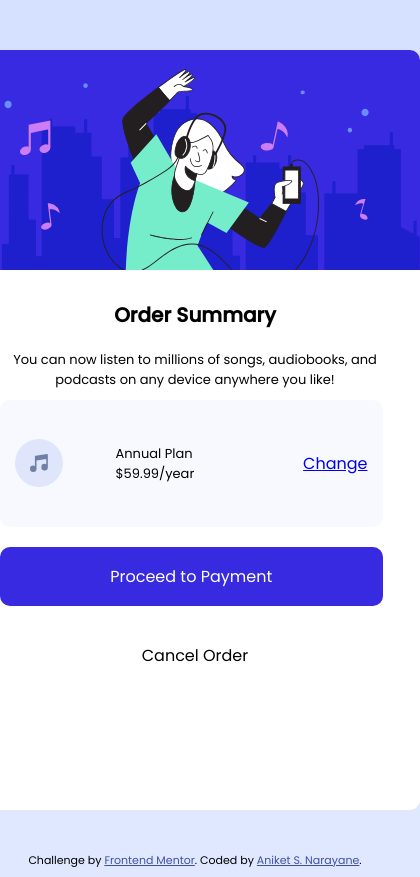
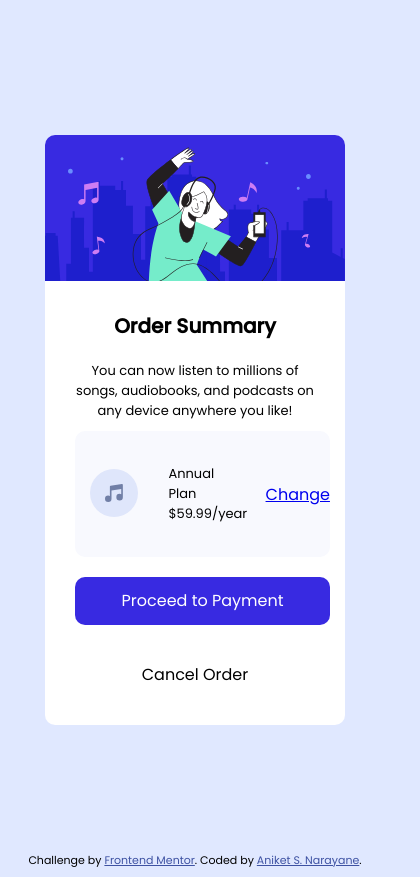
Before and after one commit to aniketnarayane04/order-summary-card, a plain HTML site: page index.html in a window 390 px wide. Shown: the whole page, 420 px wide, since content can reach past the window. Drawn offline with Linux system fonts and the light colour scheme.

Commit message:
update 1

```diff
--- a/index.html
+++ b/index.html
@@ -95,12 +95,12 @@
 
     .pay_btn {
       width: 85%;
-      height: 7vh;
+      height: 3em;
       margin: 20px 30px;
       background-color: #382AE1;
       border-radius: 10px;
       text-align:center;
-      line-height: 7vh;
+      line-height: 3em;
       color: white;
       box-shadow: 0px 8px 2px 18px .15px #382AE1;
     }
@@ -114,6 +114,87 @@
       height: 7vh;
       line-height: 7vh;
       text-align: center;
+    }
+
+    @media only screen and (max-width: 500px) {
+      body {
+        background-color: #E0E8FF;
+        background-image: none;
+      }
+
+      .main_card {
+        height: 70vh;
+        width: 80%;
+        background-color: white;
+        border-radius: 10px;
+        display: flex;
+        flex-direction: column;
+        align-self: center;
+      }
+
+    #card_img {
+      border-radius: 10px 10px 0 0;
+    }
+
+    .os {
+      font-weight: 900;
+      font-size: 20px;
+      margin-top: 30px;
+    }
+
+    p {
+      text-align:center;
+      font-size: small;
+      margin: 10px 30px;
+    }
+
+    .sub_card {
+      display: flex;
+      height: 15vh;
+      width: 85%;
+      background-color: #F8F9FE;
+      margin: 0px 30px;
+      align-items: center;
+      border-radius: 10px;
+    }
+
+    .m_icon {
+      width: 20%;
+      height: 50px;
+      margin-left: 15px;
+    }
+
+    .ap {
+      width: 50%;
+    }
+
+    .ap p{
+      text-align: left;
+    }
+
+    .change {
+      width: 30%;
+      text-align: right;
+      margin-right: 15px;
+    }
+
+    .pay_btn {
+      width: 85%;
+      height: 3em;
+      margin: 20px 30px;
+      background-color: #382AE1;
+      border-radius: 10px;
+      text-align:center;
+      line-height: 3em;
+      color: white;
+      box-shadow: 0px 8px 2px 18px .15px #382AE1;
+    }
+
+    .can_ord {
+      height: 7vh;
+      line-height: 7vh;
+      text-align: center;
+    }
     }
   </style>
 </head>
```
